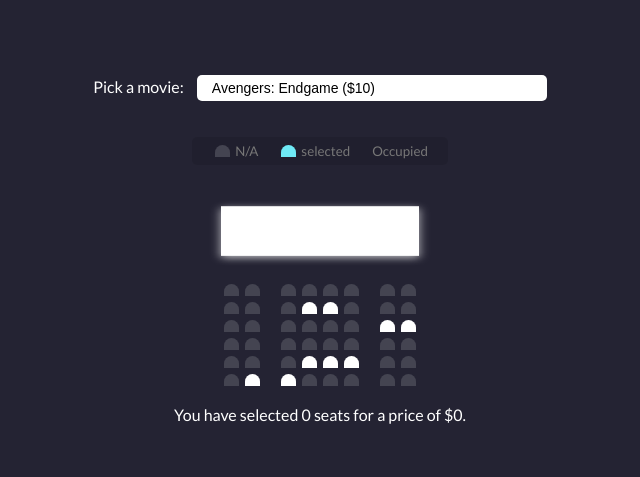
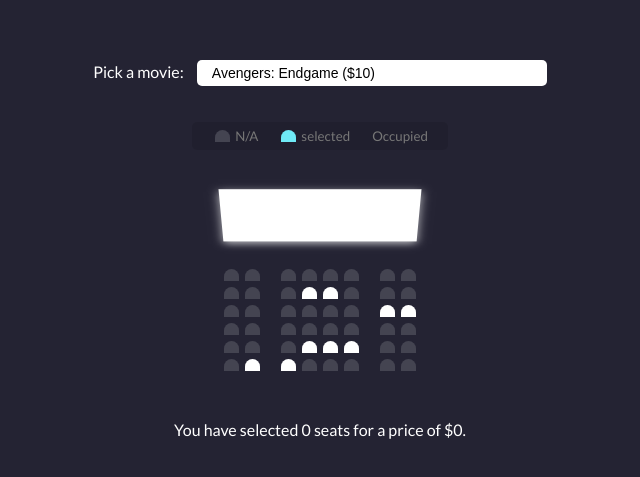
Before and after one commit to jatanassian/movie-seat-booking-js, a plain HTML site: page index.html in a window 1280 px wide. Shown: the part 153-630 px from the top of the page, without its empty margins (320-960 px from the left). Drawn offline with Linux system fonts and the light colour scheme; a script that the page names is missing.

Commit message:
add styling to the container class

```diff
--- a/style.css
+++ b/style.css
@@ -31,6 +31,11 @@ body {
   -moz-appearance: none;
   -webkit-appearance: none;
   appearance: none;
+}
+
+.container {
+  perspective: 1000px; /* Make the screen tilted */
+  margin-bottom: 30px;
 }
 
 .seat {
```
